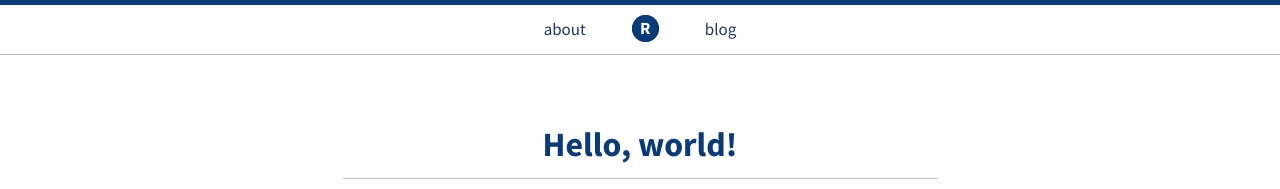
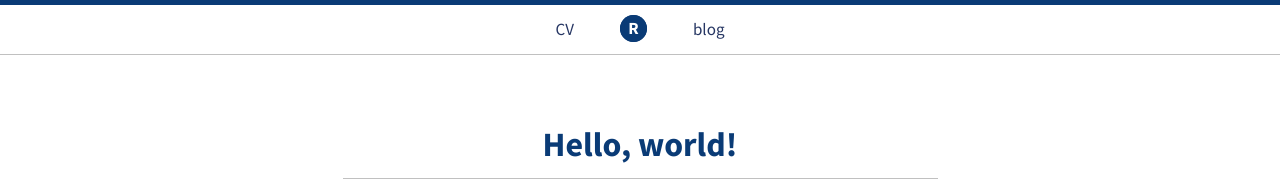
Before and after one commit to reeddoug/reeddoug.github.io, a Jekyll site: the page built from index_old.html, in a window 1280 px wide. Shown: the top 189 px of the page. Built offline with Jekyll 4.4.1, drawn with Linux system fonts in a browser that asks for light colours.

Commit message:
Update default.html
Changed directory to be from 'about' to 'CV'

```diff
--- a/_layouts/default.html
+++ b/_layouts/default.html
@@ -6,7 +6,7 @@
   <body>
     <nav class="nav-main">
       <ul>
-        <li class="hvr-underline-reveal"><a href="{{ site.baseurl }}/about/">about</a></li>
+        <li class="hvr-underline-reveal"><a href="{{ site.baseurl }}/CV/">CV</a></li>
         <li class="logo"><a class="hvr-ripple-out" href="{{ site.baseurl }}/">R</a></li>
         <li class="hvr-underline-reveal"><a href="{{ site.baseurl }}/blog/">blog</a></li>
       </ul>
```
